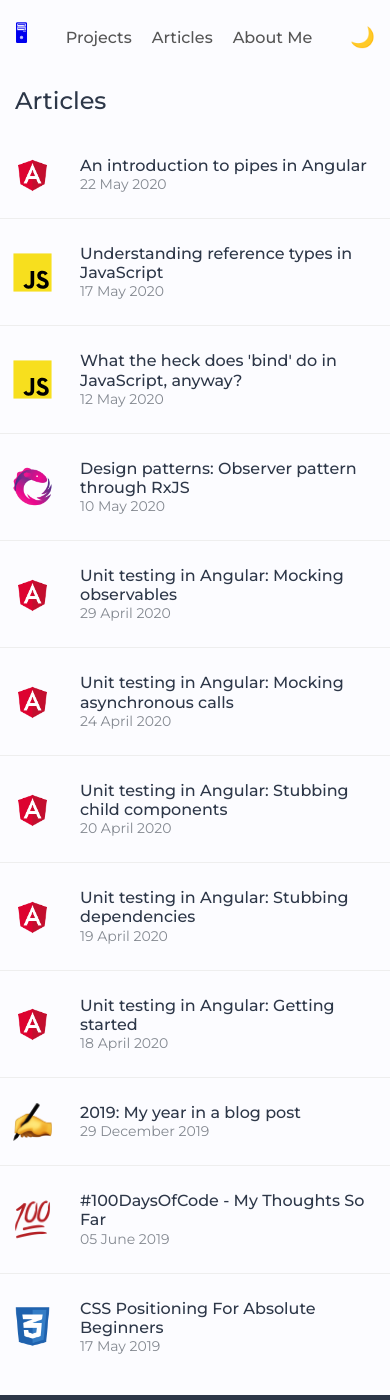
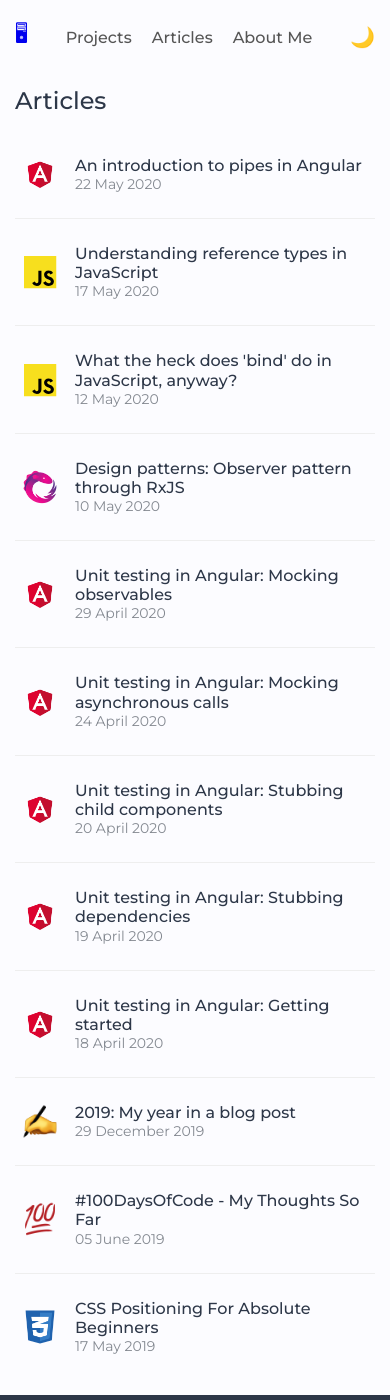
Before and after one commit to danielcornock/danielcornock.co.uk, a Jekyll site: the page built from _pages/articles.md, in a window 390 px wide and 1400 px high. Built offline with Jekyll 4.4.1, drawn with Linux system fonts in a browser that asks for light colours; nearby versions of some CDN libraries.

Commit message:
fix article list on mobile

```diff
--- a/_includes/article/_article.scss
+++ b/_includes/article/_article.scss
@@ -93,11 +93,21 @@
     &-image {
       width: 35px;
       margin-right: 30px;
+
+      @include media($tablet) {
+        width: 30px;
+        margin-right: 20px;
+      }
     }
 
     &-container {
       padding: 25px 30px;
       margin: 0 -30px;
+
+      @include media($tablet) {
+        margin: 0;
+        padding: 25px 10px;
+      }
     }
 
     &-date {
```
